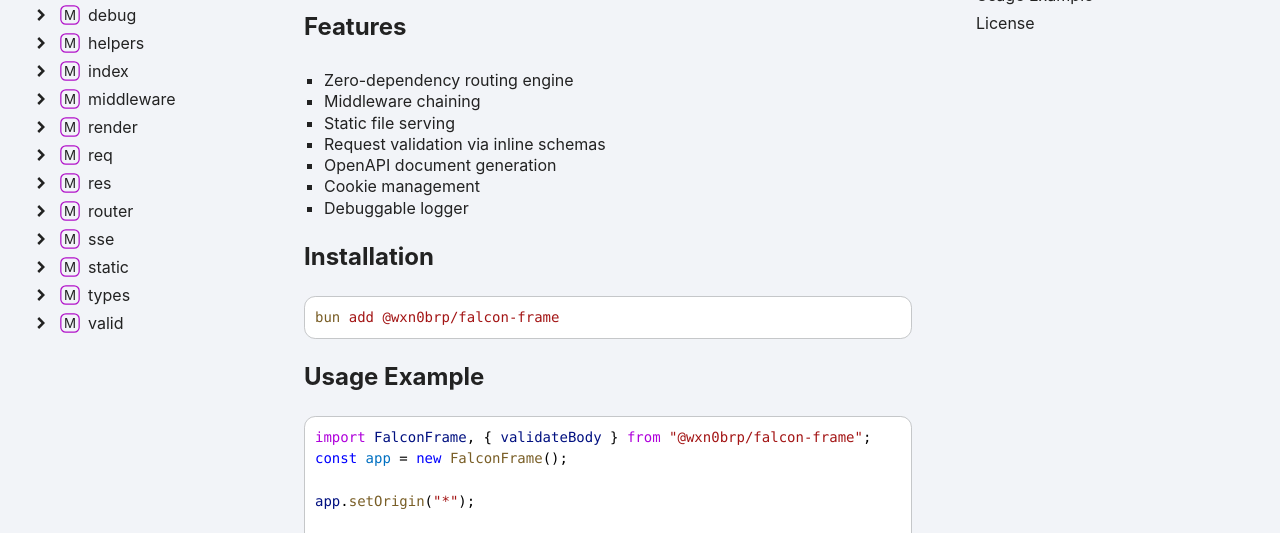
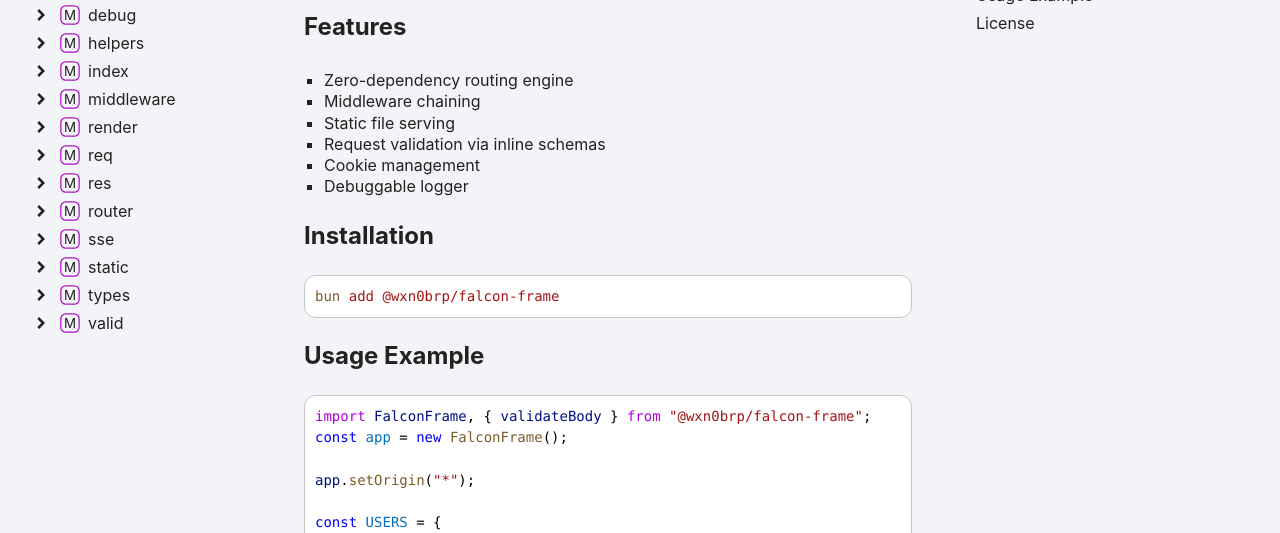
Before and after one commit to wxn0brP/FalconFrame, a plain HTML site: page index.html in a window 1280 px wide. Shown: the part 240-773 px from the top of the page. Drawn offline with Linux system fonts and the light colour scheme.

Commit message:
deploy: 4ace50a01fd18f3b13c09c29ab967aa1449a717b

```diff
--- a/index.html
+++ b/index.html
@@ -16,7 +16,6 @@
 <li>Middleware chaining</li>
 <li>Static file serving</li>
 <li>Request validation via inline schemas</li>
-<li>OpenAPI document generation</li>
 <li>Cookie management</li>
 <li>Debuggable logger</li>
 </ul>
```
